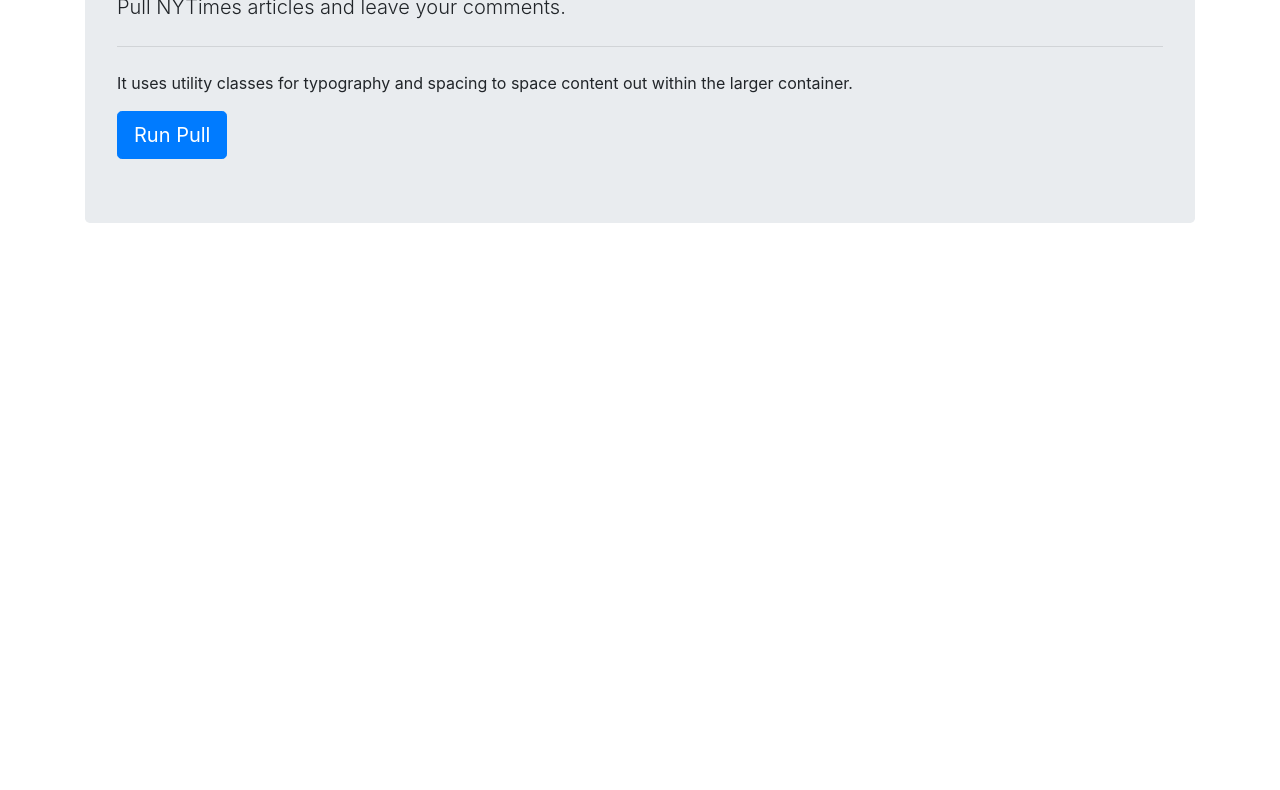
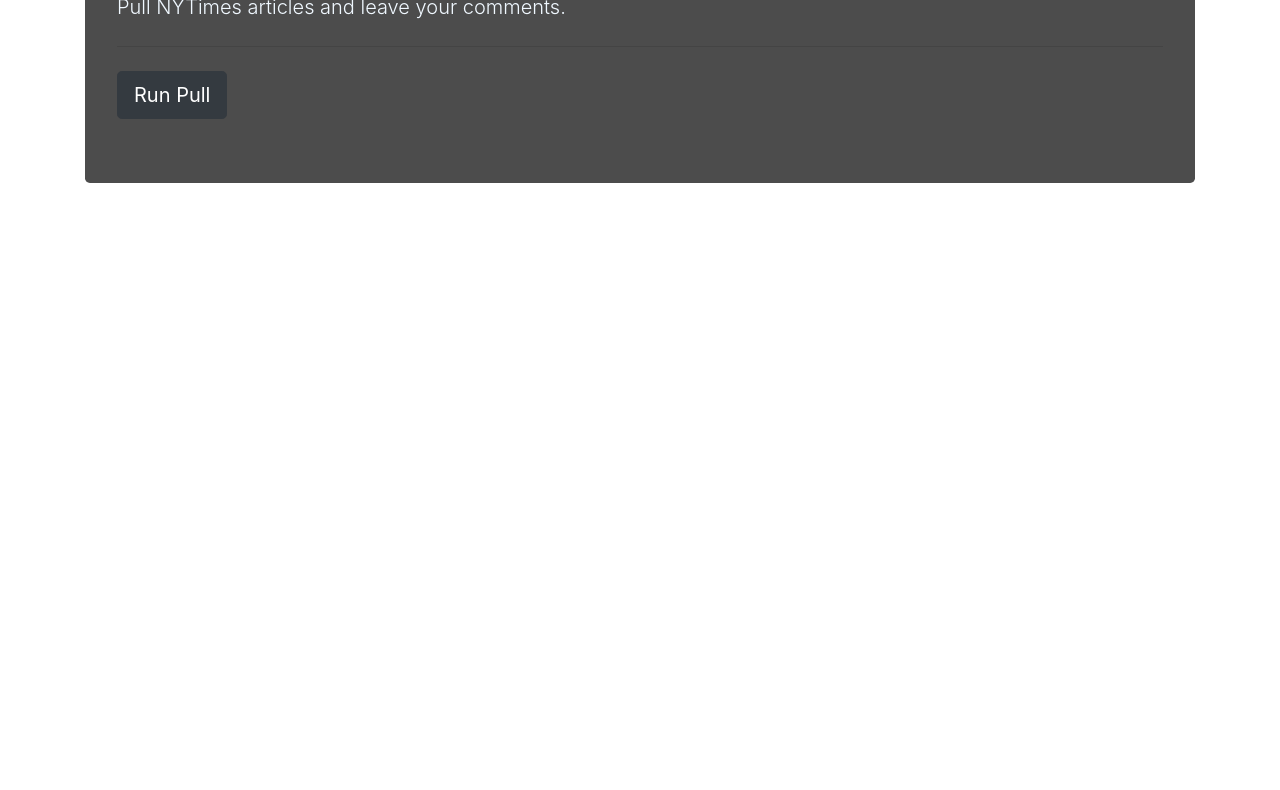
Before and after one commit to rcorojr/news-pull, a website: page public/index.html in a window 1280 px wide. Shown: the part 147-937 px from the top of the page. Drawn offline with nearby package versions, Linux system fonts and the light colour scheme; no server answers.

Commit message:
update styling

```diff
--- a/package.json
+++ b/package.json
@@ -5,7 +5,7 @@
   "main": "server.js",
   "scripts": {
     "test": "echo \"Error: no test specified\" && exit 1",
-    "start": "node server.js"
+    "start": "npm start"
   },
   "repository": {
     "type": "git",
--- a/public/index.html
+++ b/public/index.html
@@ -4,7 +4,7 @@
     <meta charset="UTF-8">
     <title>News Pull</title>
     <style>
-      body { background-color: #565265 }
+      .body { background-color: #4c4c4c }
 
       #articles {
         display: inline-block;
@@ -19,7 +19,7 @@
       textarea, input {
         display: block;
         width: 100%;
-        background-color: #FCF5C7;
+        background-color: #2e2e2d;
       }
       input {
         height: 36px;
@@ -30,20 +30,27 @@
         font-size: 12px;
       }
 
+      .jumbotron {
+        background-color: #4c4c4c;
+        color: aliceblue;
+      }
+
+
     </style>
     <link rel="stylesheet" href="https://stackpath.bootstrapcdn.com/bootstrap/4.5.2/css/bootstrap.min.css" integrity="sha384-JcKb8q3iqJ61gNV9KGb8thSsNjpSL0n8PARn9HuZOnIxN0hoP+VmmDGMN5t9UJ0Z" crossorigin="anonymous">
   </head>
+
   <body>
 
     <div class="container">
         <div class="row">
           <div class="col-sm">
-            <div class="jumbotron">
+            <div class="jumbotron" style="background-color: #4c4c4c;">
                 <h1 class="display-4">News Pull</h1>
                 <p class="lead">Pull NYTimes articles and leave your comments.</p>
                 <hr class="my-4">
-                <p>It uses utility classes for typography and spacing to space content out within the larger container.</p>
-                <a class="btn btn-primary btn-lg" href="/scrape" role="button">Run Pull</a>
+                <p></p>
+                <a class="btn btn-dark btn-lg" href="/scrape" role="button">Run Pull</a>
               </div>
           </div>
         </div>
--- a/server.js
+++ b/server.js
@@ -23,7 +23,7 @@ app.use(express.static("public"));
 // Connect to the Mongo DB
 mongoose.connect("mongodb://localhost/unit18Populater", { useNewUrlParser: true });
 
-// Connect to mongo Heroku
+// // Connect to mongo Heroku
 // var MONGODB_URI = process.env.MONGODB_URI || "mongodb://localhost/mongonews-pull";
 
 // mongoose.connect(MONGODB_URI);
@@ -69,6 +69,7 @@ app.get("/articles", function(req, res) {
     });
 });
 
+
 // Route for grabbing a specific Article by id, populate it with it's comment
 app.get("/articles/:id", function(req, res) {
   db.Article.findOne({ _id: req.params.id })
```
